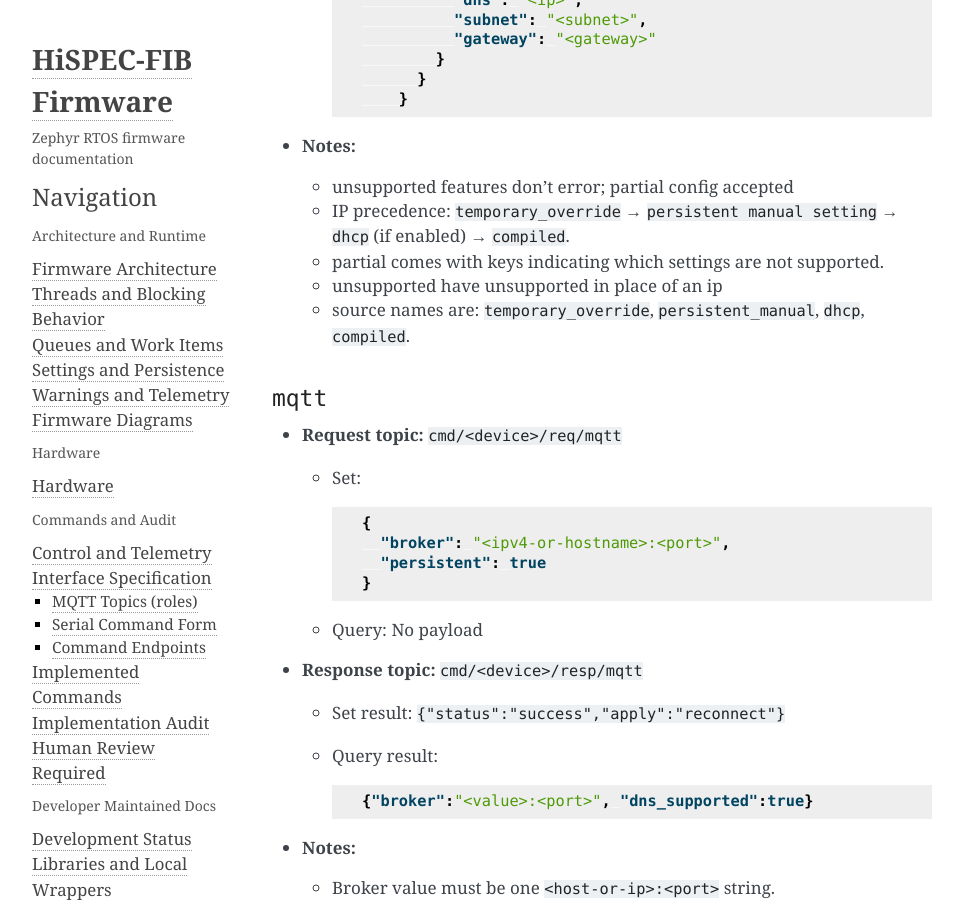
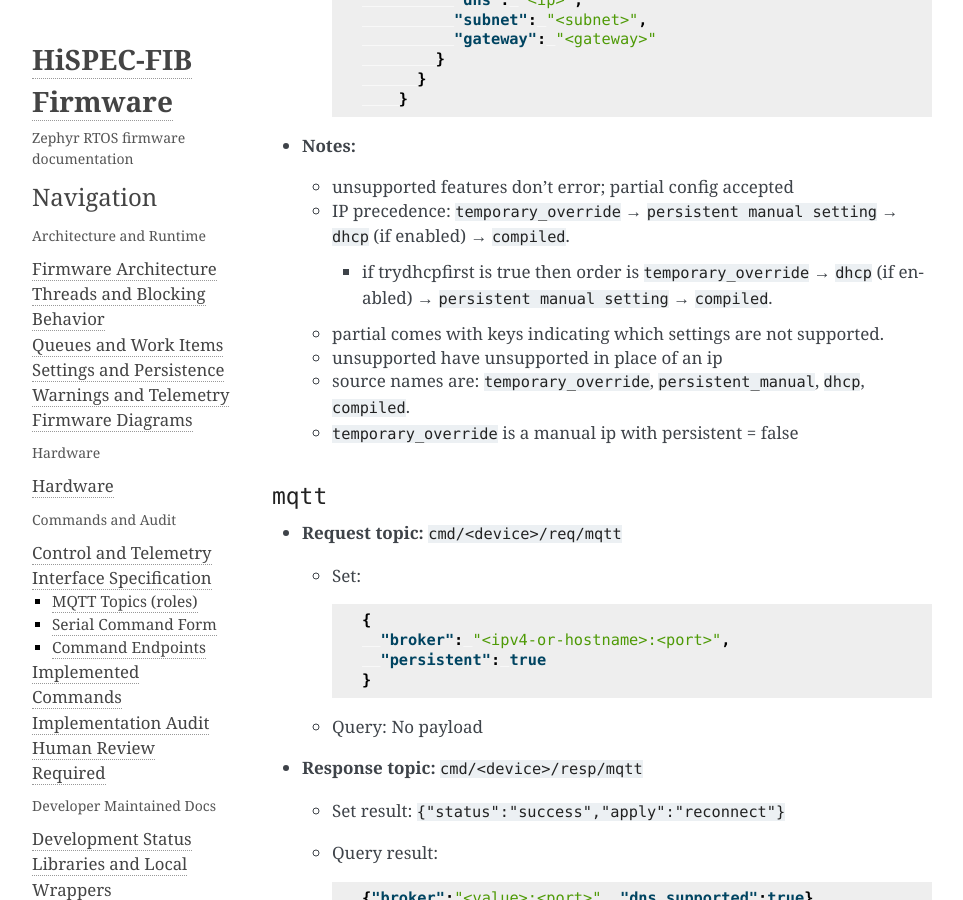
Before and after one commit to COO-Utilities/hispec-tib, a Sphinx documentation site: the page built from doc/commands.md, in a window 1280 px wide and 900 px high, scrolled down 19121 px. Shown: the whole window, without its empty margins (148-1111 px from the left). Built offline with Sphinx 7.4.7, drawn with Linux system fonts in a browser that asks for light colours.

Commit message:
Doc tidy

```diff
--- a/doc/commands.md
+++ b/doc/commands.md
@@ -810,9 +810,11 @@
 - **Notes:**
   - unsupported features don’t error; partial config accepted
   - IP precedence: `temporary_override` → `persistent manual setting` → `dhcp` (if enabled) → `compiled`.
+    - if trydhcpfirst is true then order is `temporary_override` →  `dhcp` (if enabled) → `persistent manual setting` → `compiled`.
   - partial comes with keys indicating which settings are not supported.
   - unsupported have unsupported in place of an ip
   - source names are: `temporary_override`, `persistent_manual`, `dhcp`, `compiled`.
+  - `temporary_override` is a manual ip with persistent = false
 
 ### `mqtt`
 - **Request topic:** `cmd/<device>/req/mqtt`
```
